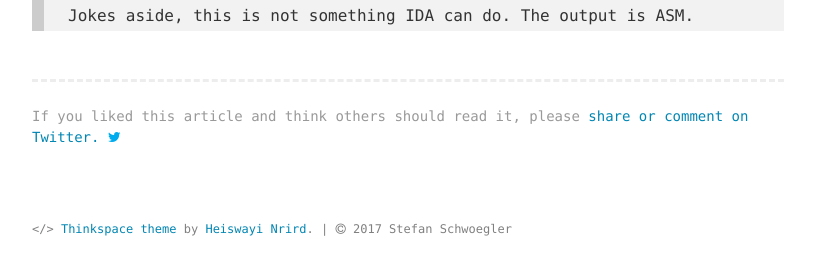
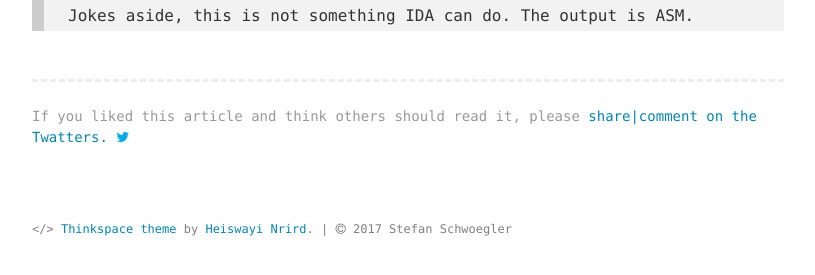
Before and after one commit to enkaskal/enkaskal.github.io, a Jekyll site: the page built from _posts/2016-05-24-favorite-quotes.md, in a window 1280 px wide. Shown: the part 465-740 px from the top of the page, without its empty margins (232-1047 px from the left). Built offline with Jekyll 4.4.1, drawn with Linux system fonts in a browser that asks for light colours.

Commit message:
twatters

```diff
--- a/_includes/post-share.html
+++ b/_includes/post-share.html
@@ -1,7 +1,6 @@
 
 <aside class="share">
 
-  <p>If you liked this article and think others should read it, please <a href="http://twitter.com/share?text={{page.title}}&amp;url={{ site.url }}{{ page.url }}&amp;via={{ site.twitter_username }}"
-                                                                          onclick="window.open(this.href, 'twitter-share', 'width=550,height=235');return false;">share or comment on Twitter. <i class="fa fa-twitter" aria-hidden="true" style="color:#00aced"></i></a></p>
+  <p>If you liked this article and think others should read it, please <a href="http://twitter.com/share?text={{page.title}}&amp;url={{ site.url }}{{ page.url }}&amp;via={{ site.twitter_username }}" onclick="window.open(this.href, 'twitter-share', 'width=550,height=235');return false;">share|comment on the Twatters. <i class="fa fa-twitter" aria-hidden="true" style="color:#00aced"></i></a></p>
 
 </aside>
```
